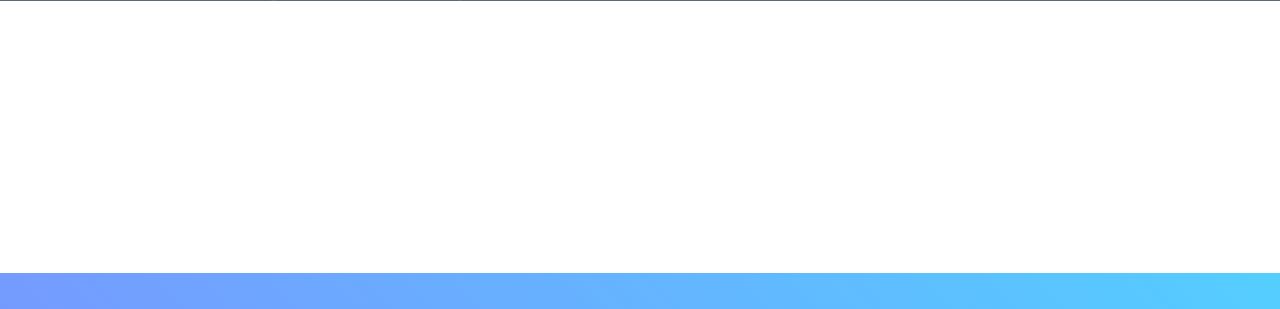
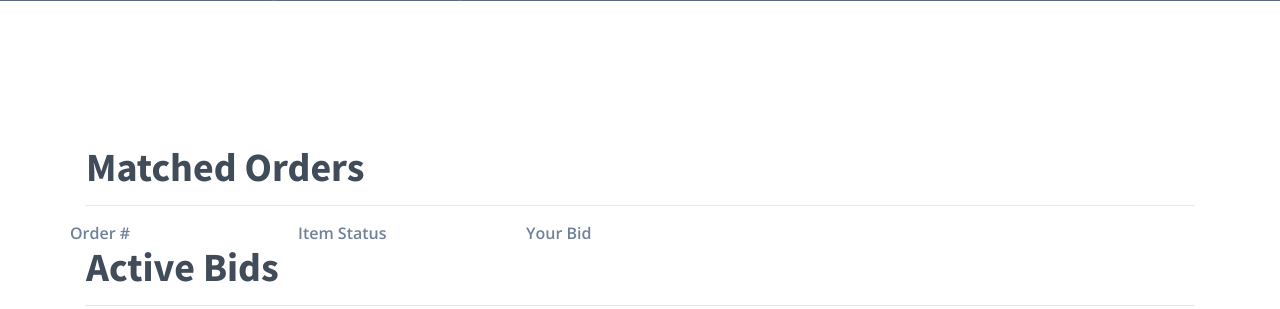
Before and after one commit to han950307/friendships-site, a Django app: page /user_open_bids in a window 1280 px wide. Shown: the part 334-643 px from the top of the page. Run offline with Django 3.2, Linux system fonts and the light colour scheme; the visitor is signed in with stand-in values (Sample User, id 1); data that the repository does not hold is empty; parts of the project's set-up code (start-up, migrations or seed data) failed here and were passed over; some libraries are stand-ins or nearby versions.

Commit message:
update your bids page

```diff
--- /dev/null
+++ b/friendship/static/friendship/js/libs/custom/user-bids.js
@@ -0,0 +1,19 @@
+var order = document.getElementsByClassName('order-bid-end-time');
+var orders = [];
+for(var i=0; i<order.length; i++){
+  orders.push([order[i].getAttribute('title'),order[i].getAttribute('datetime')]);
+}
+
+//update timer countdown per second
+setInterval(function() {
+  var now = new Date().getTime();
+  for(var i=0; i<orders.length; i++){
+    var id = orders[i][0];
+    var deadline = new Date(orders[i][1]).getTime();
+    var distance = deadline-now;
+    var hours = Math.floor((distance % (1000 * 60 * 60 * 24)) / (1000 * 60 * 60));
+    var minutes = Math.floor((distance % (1000 * 60 * 60)) / (1000 * 60));
+    var seconds = Math.floor((distance % (1000 * 60)) / 1000);
+    document.getElementById(id).innerHTML = hours+":"+minutes+":"+seconds;
+  }
+}, 1000);
--- a/friendship/templates/friendship/user_open_bids.html
+++ b/friendship/templates/friendship/user_open_bids.html
@@ -5,11 +5,68 @@
 <!-- This page displays all the orders for the receiver. -->
 
 {% block main_content %}
+<!-- Matched Order Section -->
+<h1>Matched Orders</h1>
+<hr>
+<div class="row">
+	<div class="col-sm-13">Order #</div>
+	<div class="col-sm-13">Item Status</div>
+	<div class="col-sm-13">Your Bid</div>
+</div>
+{% for item in data%}
+{% if item.order.latest_action.action >= MATCH_FOUND %}
+<div class="row">
+	<!-- ORDER ID -->
+	<div class="col-sm-13"><span><a href="{% url 'friendship:user_open_bids' %}">{{ item.order.id }}</a></span></div>
+	<!-- ITEM STATUS -->
+	{% if item.order.latest_action.action < PAYMENT_RECEIVED %}
+		<span class="btn btn-sm ui-gradient-red">Awaiting Payment</span>
+	{% elif item.order.latest_action.action < ITEM_ORDERED_BY_FRIENDSHIPS %}
+		<span class="btn btn-sm ui-gradient-peach">Payment Received</span>
+	{% elif item.order.latest_action.action < ITEM_SHIPPED_BY_MERCHANT %}
+		<span class="btn btn-sm ui-gradient-blue">Item Ordered By Friendships</span>
+	{% elif item.order.latest_action.action < ITEM_RECEIVED_BY_SHIPPER  %}
+		<span class="btn btn-sm ui-gradient-pink">Item Shipped by Merchant</span>
+	{% elif item.order.latest_action.action < ITEM_IN_TRANSIT_BY_SHIPPER  %}
+		<span class="btn btn-sm ui-gradient-purple">Item Received by Shipper</span>
+	{% elif item.order.latest_action.action < ITEM_ARRIVED_IN_THAILAND  %}
+		<span class="btn btn-sm ui-gradient-yellow">Item In Transit by Shipper</span>
+	{% elif item.order.latest_action.action < ITEM_SHIPPED_DOMESTICALLY_BY_SHIPPER %}
+		<span class="btn btn-sm ui-gradient-orange">Item Arrived in Thailand</span>
+	{% elif item.order.latest_action.action < ORDER_FULFILLED %}
+		<span class="btn btn-sm ui-gradient-lime">Item Shipped Domestically by Shipper</span>
+	{% elif item.order.latest_action.action < ORDER_DECLINED %}
+		<span class="btn btn-sm ui-gradient-green">Order Fulfilled</span>
+	{% endif %}
+	<!-- YOUR BID -->
+	<div class="col-sm-13">{{ item.wages|add:item.retail_price|add:item.import_tax|add:item.domestic_shipping}}</div>
+</div>
+{%endif%}
+{% endfor %}
+
+<!-- Active Bids Section -->
+<h1>Active Bids</h1>
+<hr>
+<div class="row">
+	<div class="col-sm-13">Order #</div>
+	<div class="col-sm-13">Time Left</div>
+	<div class="col-sm-13">Lowest Bid</div>
+	<div class="col-sm-13">Your Bid</div>
+</div>
+
 
 {% for item in data%}
-	{{ item }}
+<div style="display: none;" datetime="{{ item.order.bid_end_datetime.isoformat }}" class="order-bid-end-time" title="{{item.order.id}}"></div>
+<div class="row">
+	<!-- ORDER ID -->
+	<div class="col-sm-13"><span><a href="{% url 'friendship:user_open_bids' %}">{{ item.order.id }}</a></span></div>
+	<!-- TIME LEFT -->
+	<div class="col-sm-13" id="{{item.order.id}}"></div>
+	<!-- LOWEST BID -->
+	<div class="col-sm-13">{{ item.order.final_bid.get_total}}</div>
+	<!-- YOUR BID -->
+	<div class="col-sm-13">{{ item.get_total}}</div>
+</div>
 {% endfor %}
-
-
-
+<script src="{% static 'friendship/js/libs/custom/user-bids.js' %}"></script>
 {% endblock main_content %}
```
